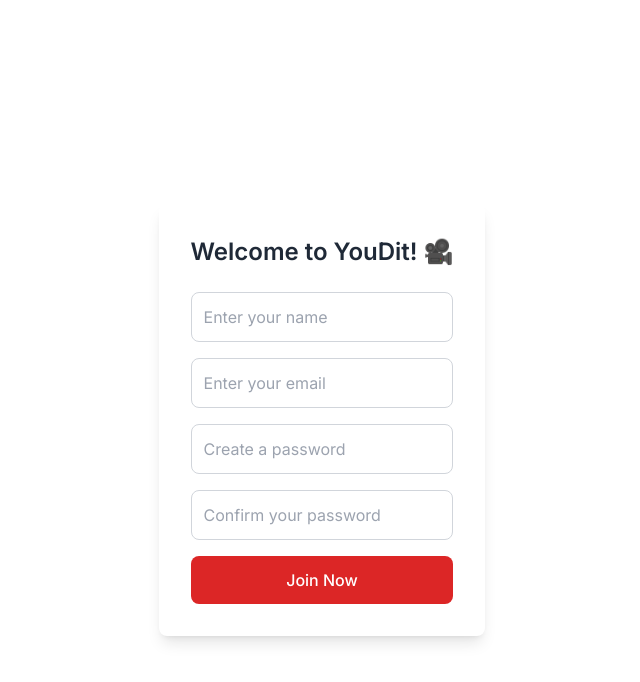
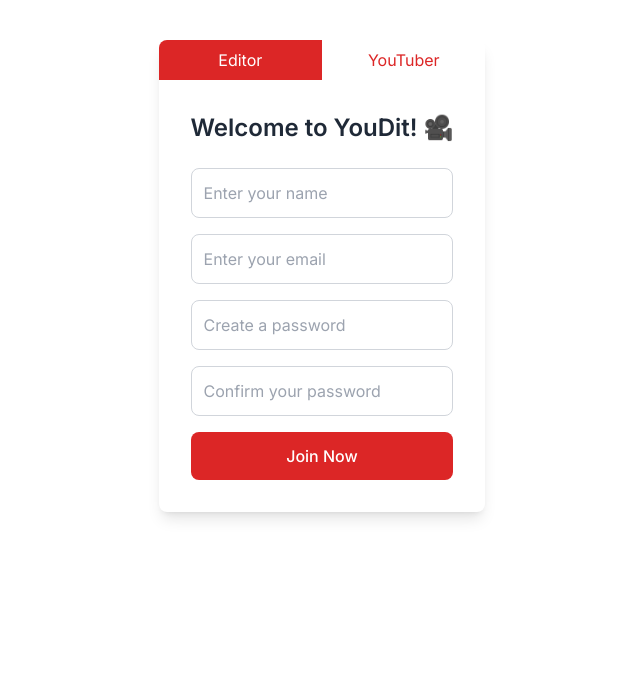
Before and after one commit to Raiyan03/youdit, a Next.js app: page /auth/register in a window 1280 px wide. Shown: the top 682 px of the page, without its empty margins (318-958 px from the left). Built offline with nearby package versions, Linux system fonts and the light colour scheme.

Commit message:
Created Registration Ui component
Created a switch for registering as youtuber and editor

Implemented animated component with slideshow effect

```diff
--- a/app/auth/layout.jsx
+++ b/app/auth/layout.jsx
@@ -1,7 +1,7 @@
 const AuthLayout = ({ children }) => {
     return (
         <div className=" min-h-screen flex flex-col items-center justify-center">
-            <main>
+            <main className=" flex justify-center">
                 {children}
             </main>
         </div>
--- a/app/auth/register/page.jsx
+++ b/app/auth/register/page.jsx
@@ -1,4 +1,5 @@
-import RegisterForm from "@/components/auth/register/form";
+import EditorForm from "@/components/auth/register/form";
+import RegisterForm from "@/components/auth/register/register";
 const Register = () => {
     return (
         <RegisterForm />
--- a/components/auth/register/form.jsx
+++ b/components/auth/register/form.jsx
@@ -1,10 +1,20 @@
-const RegisterForm = () => {
+"use client"
+import { useEffect, useState } from 'react';
+
+const EditorForm = () => {
+    const [isLoaded, setIsLoaded] = useState(false);
+
+    useEffect(() => {
+        // Trigger the animation when the component mounts
+        setIsLoaded(true);
+    }, []);
+
     return (
-        <div className="flex flex-col items-center shadow-lg p-8 rounded-lg max-w-md mx-auto mt-10 bg-white">
+        <div className="flex flex-col items-center ">
             <h1 className="text-2xl font-semibold text-gray-800 mb-6">
                 Welcome to YouDit! 🎥
             </h1>
-            <form className="w-full flex flex-col gap-4">
+            <form className={`w-full flex flex-col gap-4 transition-all duration-1000 ease-out ${isLoaded ? 'translate-x-0 opacity-100' : '-translate-x-full opacity-0'}`}>
                 <input className="border border-gray-300 focus:ring-2 focus:ring-red-500 focus:outline-none rounded-lg p-3"
                        type="text"
                        placeholder="Enter your name" />
@@ -17,12 +27,12 @@ const RegisterForm = () => {
                 <input className="border border-gray-300 focus:ring-2 focus:ring-red-500 focus:outline-none rounded-lg p-3"
                        type="password"
                        placeholder="Confirm your password" />
-                <button className="py-3 px-5 bg-red-600 text-white rounded-lg font-medium hover:bg-red-700 transition duration-300 ease-in-out">
+                <button className="py-3 px-5 bg-primary text-white rounded-lg font-medium hover:bg-accent transition duration-300 ease-in-out">
                     Join Now
                 </button>
             </form>
         </div>
-    )
-}
+    );
+};
 
-export default RegisterForm;
+export default EditorForm;
--- /dev/null
+++ b/components/auth/register/register.jsx
@@ -0,0 +1,28 @@
+"use client"
+import { useState } from "react";
+import EditorForm from "./form";
+import YoutuberForm from "./youtuber-form";
+const RegisterForm = () => {
+    const [isYoutuber, setYoutuber] = useState(false);
+    return (
+        <div className="flex flex-col absolute top-10 mx-auto shadow-lg rounded-lg max-w-md bg-white">
+            <div className="flex">
+                <button onClick={() => setYoutuber(false)} className={`w-1/2 py-2 ${!isYoutuber ? "bg-red-600 text-white" : "text-red-600"} rounded-tl-lg`}>
+                    Editor
+                </button>
+                <button onClick={() => setYoutuber(true)} className={`w-1/2 py-2 ${isYoutuber ? "bg-red-600 text-white" : "text-red-600"} rounded-tr-lg`}>
+                    YouTuber
+                </button>
+            </div>
+            <div className="p-8">
+                {isYoutuber ?
+                <div className="w-full">
+                    <YoutuberForm />
+                </div> :
+                <EditorForm className="w-full" />}
+            </div>
+        </div>
+    )
+};
+
+export default RegisterForm;
--- /dev/null
+++ b/components/auth/register/youtuber-form.jsx
@@ -0,0 +1,20 @@
+"use client"
+import { useEffect, useState } from 'react';
+import { FcGoogle } from "react-icons/fc";
+
+const YoutuberForm = () => {
+    const [isLoaded, setIsLoaded] = useState(false);
+
+    useEffect(() => {
+        // Trigger the animation when the component mounts
+        setIsLoaded(true);
+    }, []);
+
+    return (
+        <div className={`flex w-[300px] py-2 cursor-pointer items-center justify-center border hover:border-primary rounded-lg transition-all duration-1000 ease-out ${isLoaded ? 'translate-x-0 opacity-100' : 'translate-x-full opacity-0'}`}>
+            <FcGoogle size={50} />
+        </div>
+    );
+}
+
+export default YoutuberForm;
--- a/tailwind.config.js
+++ b/tailwind.config.js
@@ -12,6 +12,10 @@ module.exports = {
         "gradient-conic":
           "conic-gradient(from 180deg at 50% 50%, var(--tw-gradient-stops))",
       },
+      colors: {
+        "primary": "#DC2626",
+        "accent": "#B91C1C",
+      },
     },
   },
   plugins: [],
```
Also changed, not shown: package.json (+5 -4 lines), app/globals.css (line endings or trailing spaces), 1 other file (tests, documents, lock files or other folders).
